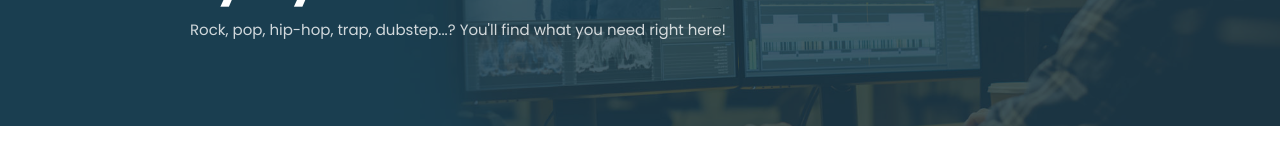
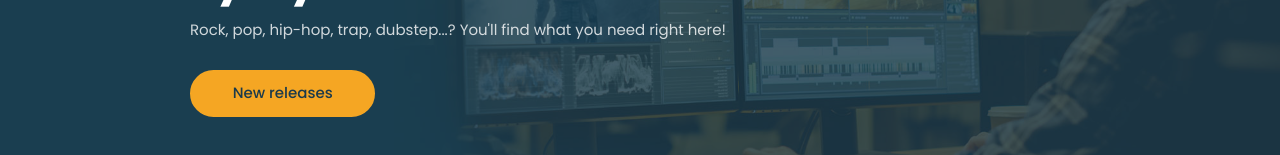
Before and after one commit to lalasonmusic/website, a Next.js app: page /en/catalogue in a window 1280 px wide. Shown: the part 214-369 px from the top of the page. Built offline with nearby package versions, Linux system fonts and the light colour scheme; no server answers; the database is empty.

Commit message:
feat(catalogue): 3-column grid for style chips + add Nouveautés
- Switch from flex-wrap to CSS grid 3 equal columns
- Add Nouveautés as first chip (gold when no style filter active)
- 9 chips total matching Wix layout

```diff
--- a/src/app/[locale]/catalogue/page.tsx
+++ b/src/app/[locale]/catalogue/page.tsx
@@ -144,15 +144,44 @@ export default async function CataloguePage({ params, searchParams }: Props) {
           >
             {t("heroDescription")}
           </p>
-          {/* Style filter chips — server-rendered as links */}
+          {/* Style filter chips — 3-column grid like Wix */}
+          {(() => {
+            const noStyleSelected = !style;
+            const nouveautesParams = new URLSearchParams({
+              ...(q && { q }),
+              ...(theme && { theme }),
+              ...(mood && { mood }),
+            });
+            const nouveautesHref = `/${locale}/catalogue?${nouveautesParams.toString()}`;
+
+            return (
               <div
                 style={{
-              display: "flex",
-              flexWrap: "wrap",
+                  display: "grid",
+                  gridTemplateColumns: "repeat(3, 1fr)",
                   gap: "0.75rem",
-              maxWidth: "550px",
+                  maxWidth: "580px",
                 }}
               >
+                {/* Nouveautés — always first, gold when no style filter active */}
+                <a
+                  href={nouveautesHref}
+                  style={{
+                    padding: "0.625rem 1rem",
+                    borderRadius: "9999px",
+                    border: noStyleSelected ? "2px solid var(--color-accent)" : "1px solid rgba(255, 255, 255, 0.5)",
+                    backgroundColor: noStyleSelected ? "var(--color-accent)" : "transparent",
+                    color: noStyleSelected ? "var(--color-accent-text)" : "white",
+                    fontSize: "0.9375rem",
+                    fontFamily: "var(--font-poppins, Poppins, sans-serif)",
+                    fontWeight: 500,
+                    textDecoration: "none",
+                    textAlign: "center",
+                    transition: "all 0.2s ease",
+                  }}
+                >
+                  {locale === "fr" ? "Nouveautés" : "New releases"}
+                </a>
                 {styleCategories.map((cat) => {
                   const isActive = style === cat.slug;
                   const params = new URLSearchParams({
@@ -167,7 +196,7 @@ export default async function CataloguePage({ params, searchParams }: Props) {
                       key={cat.slug}
                       href={href}
                       style={{
-                    padding: "0.5rem 1.5rem",
+                        padding: "0.625rem 1rem",
                         borderRadius: "9999px",
                         border: isActive ? "2px solid var(--color-accent)" : "1px solid rgba(255, 255, 255, 0.5)",
                         backgroundColor: isActive ? "var(--color-accent)" : "transparent",
@@ -176,7 +205,6 @@ export default async function CataloguePage({ params, searchParams }: Props) {
                         fontFamily: "var(--font-poppins, Poppins, sans-serif)",
                         fontWeight: 500,
                         textDecoration: "none",
-                    minWidth: "120px",
                         textAlign: "center",
                         transition: "all 0.2s ease",
                       }}
@@ -186,6 +214,8 @@ export default async function CataloguePage({ params, searchParams }: Props) {
                   );
                 })}
               </div>
+            );
+          })()}
         </div>
       </section>
 
```
Lines whose indentation alone changed are shown as unchanged.
